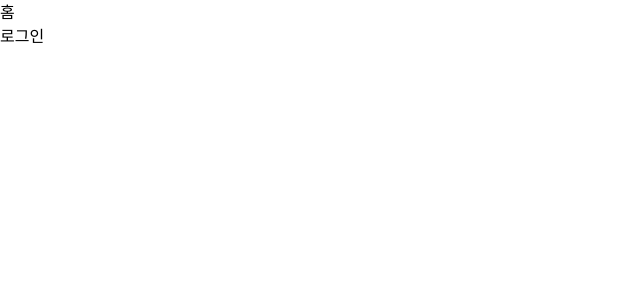
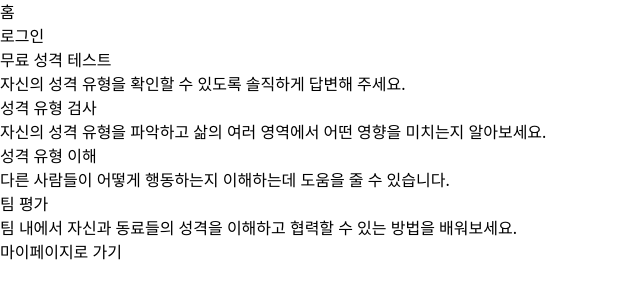
Before and after one commit to duddlfkd02/mbti-test, a React (Vite) app: page / in a window 1280 px wide. Shown: the top 300 px of the page, without its empty margins (0-640 px from the left). Built offline with nearby package versions, Linux system fonts and the light colour scheme.

Commit message:
add: 홈 구현, 라우터 코드 수정

```diff
--- a/src/components/Layout.jsx
+++ b/src/components/Layout.jsx
@@ -1,8 +1,8 @@
 import { useContext } from "react";
-import { Link, useNavigate } from "react-router-dom";
+import { Link, Outlet, useNavigate } from "react-router-dom";
 import { AuthContext } from "../context/AuthContext";
 
-const Layout = ({ children }) => {
+const Layout = () => {
   const navigate = useNavigate();
   const { isAuthenticated, logout } = useContext(AuthContext); // AuthContext에서 상태와 logout 함수 가져오기
 
@@ -30,7 +30,9 @@ const Layout = ({ children }) => {
           </div>
         </nav>
       </header>
-      <main>{children}</main>
+      <main>
+        <Outlet />
+      </main>
     </div>
   );
 };
--- a/src/pages/Home.jsx
+++ b/src/pages/Home.jsx
@@ -1,5 +1,62 @@
+import { useContext } from "react";
+import { Link, useNavigate } from "react-router-dom";
+import { AuthContext } from "../context/AuthContext";
+
 const Home = () => {
-  return <div>Home</div>;
+  const navigate = useNavigate();
+  const { isAuthenticated } = useContext(AuthContext);
+
+  const handleClick = () => {
+    const token = localStorage.getItem("accessToken");
+    if (!token) {
+      alert("로그인이 필요합니다.");
+      navigate("/login");
+    } else {
+      navigate("/profile");
+    }
+  };
+
+  const MOCK_DATA = [
+    {
+      title: "성격 유형 검사",
+      content:
+        "자신의 성격 유형을 파악하고 삶의 여러 영역에서 어떤 영향을 미치는지 알아보세요.",
+    },
+    {
+      title: "성격 유형 이해",
+      content:
+        "다른 사람들이 어떻게 행동하는지 이해하는데 도움을 줄 수 있습니다.",
+    },
+    {
+      title: "팀 평가",
+      content:
+        "팀 내에서 자신과 동료들의 성격을 이해하고 협력할 수 있는 방법을 배워보세요.",
+    },
+  ];
+
+  return (
+    <div>
+      <h1>무료 성격 테스트</h1>
+      <p>자신의 성격 유형을 확인할 수 있도록 솔직하게 답변해 주세요.</p>
+
+      {MOCK_DATA.map((data, index) => {
+        return (
+          <div key={index}>
+            <h3>{data.title}</h3>
+            <p>{data.content}</p>
+          </div>
+        );
+      })}
+
+      {isAuthenticated ? (
+        <>
+          <Link to="/result">내 성격 알아보러 가기</Link>
+        </>
+      ) : (
+        <button onClick={handleClick}>마이페이지로 가기</button>
+      )}
+    </div>
+  );
 };
 
 export default Home;
```
Also changed, not shown: src/shared/Router.jsx (+1 -7 lines).
